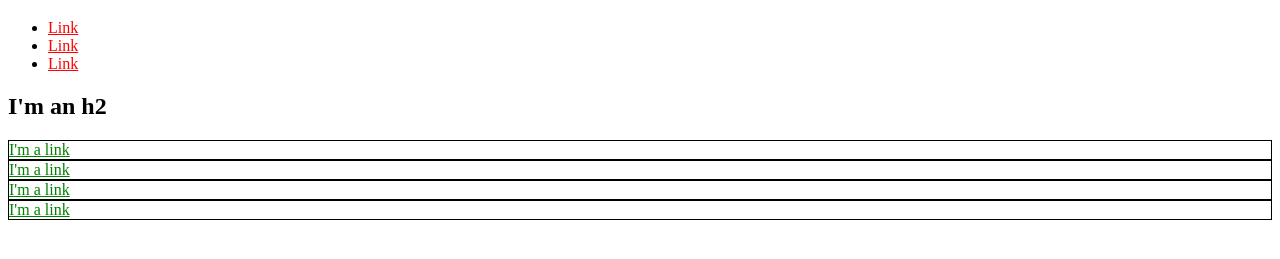
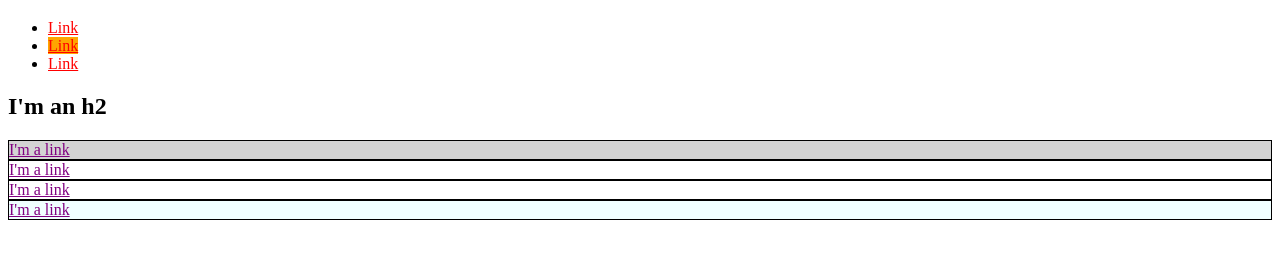
Before and after one commit to jswats/cis2, a plain HTML site: page index.html in a window 1280 px wide. Shown: the part 61-320 px from the top of the page. Drawn offline with Linux system fonts and the light colour scheme.

Commit message:
adding initial css

```diff
--- a/index.html
+++ b/index.html
@@ -2,33 +2,54 @@
 <html>
   <head>
     <title>Test Page: Don't Panic</title>
-    <meta charset="utf-8">
-  </head>
+    <style>
+      a {
+        color: red;
+      }
+      #lust {
+        background-color: orange;
+      }
+      #exec-bio {
+       background-color: lightgray;
+     }
+     .nick {
+       background-color: azure;
+     }
+     .bio-box {
+       border: 1px solid black;
+     }
+     .bio-box a {
+       color: purple;
+     }
+   </style>
+   <meta charset="utf-8">
+
+    </head>
   <body>
     <h1>I'm an h1</h1>
     <ul>
       <li>
-        <a href="http://example.com/" style="color: red;">Link</a>
+        <a href="http://example.com/">Link</a>
       </li>
       <li>
-        <a href="http://example.com/" style="color: red;">Link</a>
+        <a id= "lust" href="http://example.com/">Link</a>
       </li>
       <li>
-        <a href="http://example.com/" style="color: red;">Link</a>
+        <a href="http://example.com/">Link</a>
       </li>
     </ul>
     <h2>I'm an h2</h2>
-    <div style="border: 1px solid black;">
-      <a href="http://example.com/" style="color: green;">I'm a link</a>
+    <div id="exec-bio" class="bio-box">
+      <a href="http://example.com/">I'm a link</a>
     </div>
-    <div style="border: 1px solid black;">
-      <a href="http://example.com/" style="color: green;">I'm a link</a>
+    <div class="bio-box">
+      <a href="http://example.com/">I'm a link</a>
     </div>
-    <div style="border: 1px solid black;">
-      <a href="http://example.com/" style="color: green;">I'm a link</a>
+    <div class="bio-box">
+      <a href="http://example.com/">I'm a link</a>
     </div>
-    <div style="border: 1px solid black;">
-      <a href="http://example.com/" style="color: green;">I'm a link</a>
+    <div class="bio-box nick">
+      <a href="http://example.com/">I'm a link</a>
     </div>
   </body>
 </html>
```
